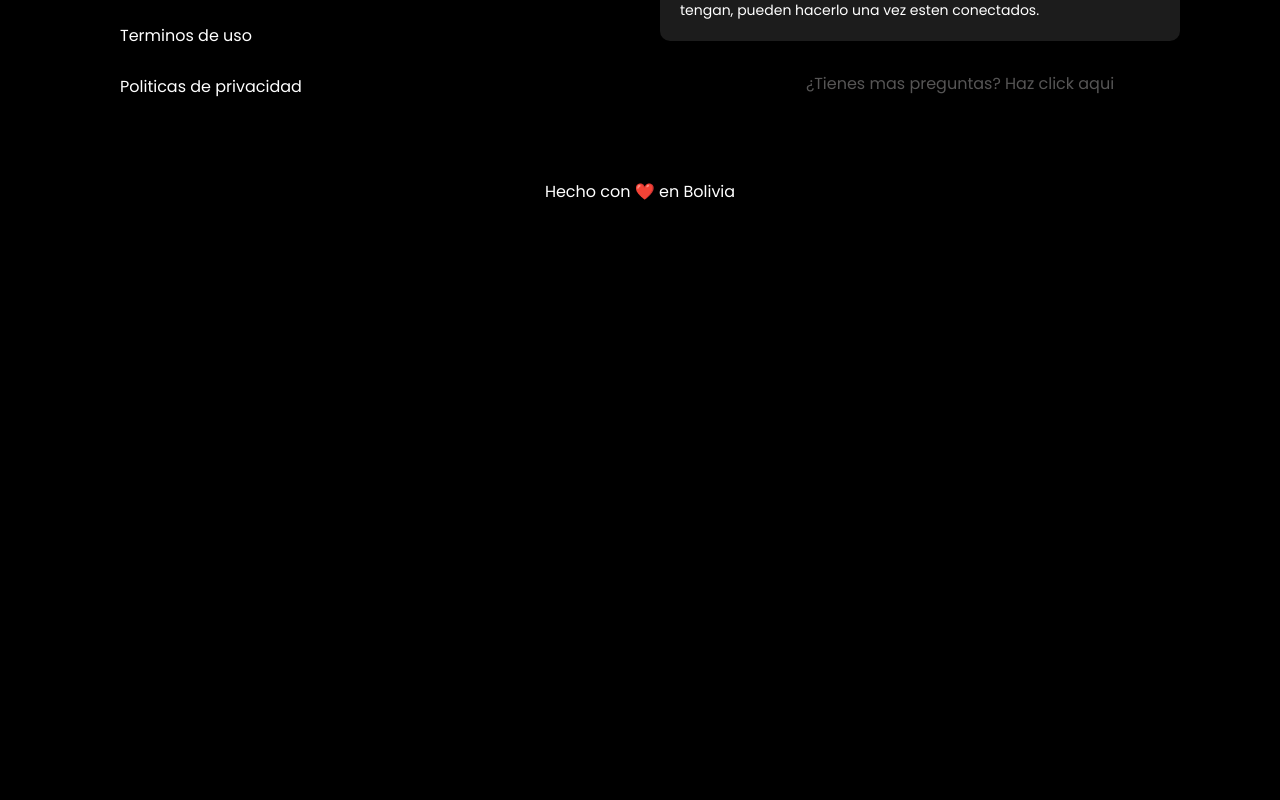
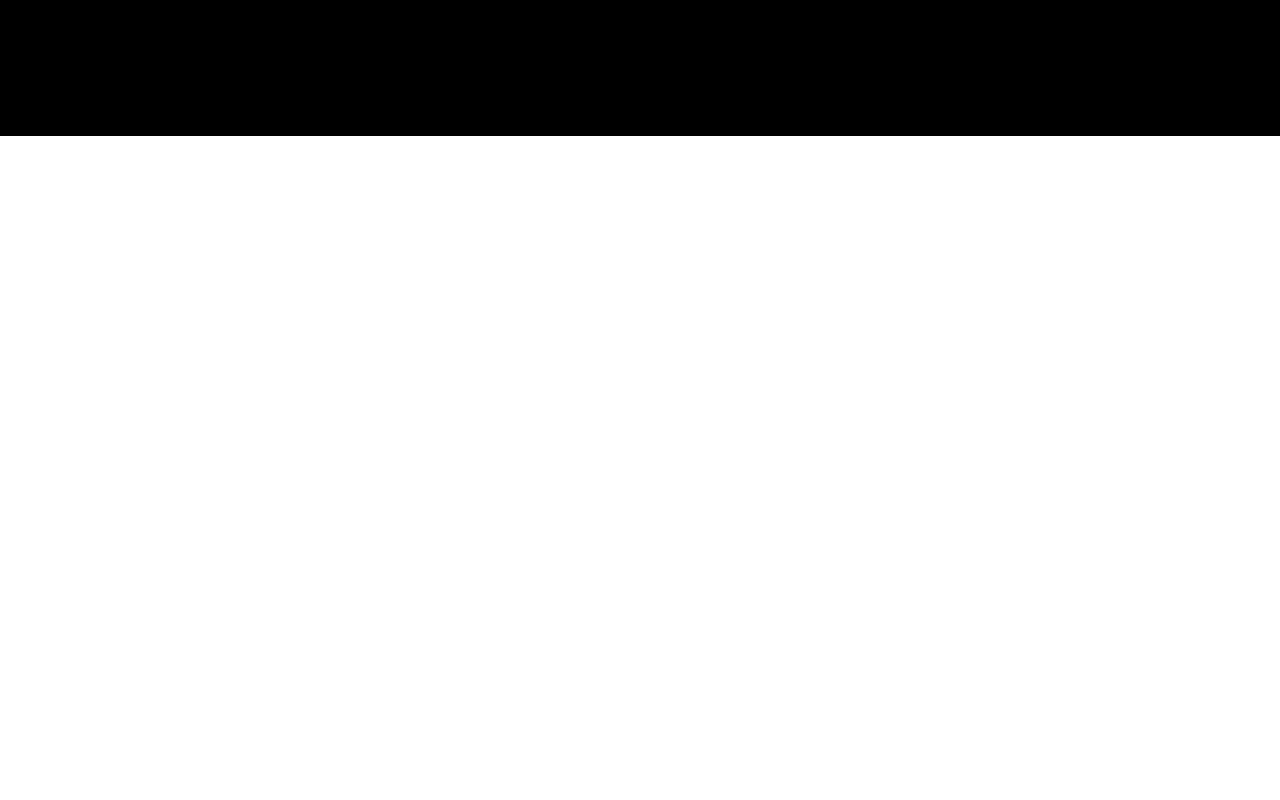
Before and after one commit to deivmaik/Swip, a React (Create React App) app: page / in a window 1280 px wide. Shown: the part 1360-2160 px from the top of the page. Before the commit the page ends 1611 px from the top, so only its background shows below. Built offline with nearby package versions, Linux system fonts and the light colour scheme.

Commit message:
refactor: Modify HIW styles, adjust grid layout and map props.

```diff
--- a/src/components/FAQ/FAQ.jsx
+++ b/src/components/FAQ/FAQ.jsx
@@ -4,7 +4,7 @@
 import { Wrapper, Text, End } from './faq.styles'
 import { faq } from '../../data/Data'
 
-function FAQ({ title, end }) {
+function FAQ() {
   return (
     <Wrapper>
       <Text>{faq.title}</Text>
--- a/src/components/Instructions/instructions.styles.js
+++ b/src/components/Instructions/instructions.styles.js
@@ -3,7 +3,6 @@
 
 export const Wrapper = styled.div`
 ${media.desktop}{
-    padding: 35% 0;
-    max-height: 100vh;
+    padding: 15% 0
 }
 `
--- a/src/components/Instructions/instructionsCard.styles.js
+++ b/src/components/Instructions/instructionsCard.styles.js
@@ -4,8 +4,14 @@
 export const Card = styled.div`
 display: grid;
 background-color: ${colors.dark};
-grid-template-rows: 1fr 1fr 1fr;
+grid-template-rows: 1fr 1fr;
 grid-template-columns: 1fr 1fr 1fr;
+
+${media.desktop}{
+height: 25%;
+margin-top: 5%;
+}
+
 `
 export const Container = styled.div`
 /* Flex aligns it to center */
@@ -15,10 +21,10 @@
 /* Grid to position the container inside the layout */
 grid-row-start: 1;
 grid-column-start: 1;
-grid-row-end: 4;
+
+grid-row-end: 3;
 grid-column-end: 2;
 `
-
 export const Number = styled.p`
 display : flex;
 align-items : center;
@@ -45,6 +51,7 @@
 /* Grid styles */
 grid-row-start: 1;
 grid-column-start: 2;
+
 grid-row-end: 2;
 grid-column-end: 4;
 /* Background styles */
@@ -68,7 +75,8 @@
 /* Grid styles */
 grid-row-start: 2;
 grid-column-start: 2;
-grid-row-end: 4;
+
+grid-row-end: 3;
 grid-column-end: 4;
 /* Background styles */
 margin: 0;
--- a/src/components/SideContent/SideContent.jsx
+++ b/src/components/SideContent/SideContent.jsx
@@ -4,7 +4,7 @@
 
 import { Wrapper, Title, Subtitle } from './sideContent.styles'
 
-const SideContent = () => {
+function SideContent() {
   return (
     <Wrapper>
       <Title>{howItWorks.title}</Title>
--- a/src/components/SideContent/sideContent.styles.js
+++ b/src/components/SideContent/sideContent.styles.js
@@ -7,6 +7,7 @@
 background-color: ${colors.dark};
 
 ${media.desktop}{
+    height: 85vh;
     padding: 0 ;
 
     display: grid;
--- a/src/components/Video/video.styles.js
+++ b/src/components/Video/video.styles.js
@@ -2,6 +2,7 @@
 import { colors, media } from '../../global'
 
 export const Wrapper = styled.div`
+
 padding : 10% 0 10% 0;
 display : flex;
 align-items : center;
@@ -11,8 +12,8 @@
 background:${colors.dark};
 
 ${media.desktop}{
+    height: 85vh;
     padding : 0;
-    height : 100vh;
 }
 `
 
--- a/src/containers/HIW/hiw.styles.js
+++ b/src/containers/HIW/hiw.styles.js
@@ -10,7 +10,7 @@
 
 
 ${media.desktop}{
-  max-height: 100vh;
+  max-height: 85vh;
   display: grid;
 
 grid-template-rows: 1fr;
--- a/src/pages/Home/Home.jsx
+++ b/src/pages/Home/Home.jsx
@@ -2,15 +2,16 @@
 
 import Hero from '../../containers/Hero/Hero'
 import Footer from '../../containers/Footer/Footer'
-// import HIW from '../../containers/HIW/HIW'
+import HIW from '../../containers/HIW/HIW'
 // import Swips from '../../containers/Swips/Swips'
 
 const Home = () => {
   return (
     <>
       <Hero />
-      {/* <HIW  />
-      <Swips  /> */}
+      <HIW />
+      <div style={{ background: 'white', height: '100vh' }}></div>
+      {/* <Swips  /> */}
       <Footer />
     </>
   )
```
Also changed, not shown: src/components/Instructions/Instructions.jsx (+5 -5 lines), src/containers/HIW/HIW.jsx (+10 -11 lines).
